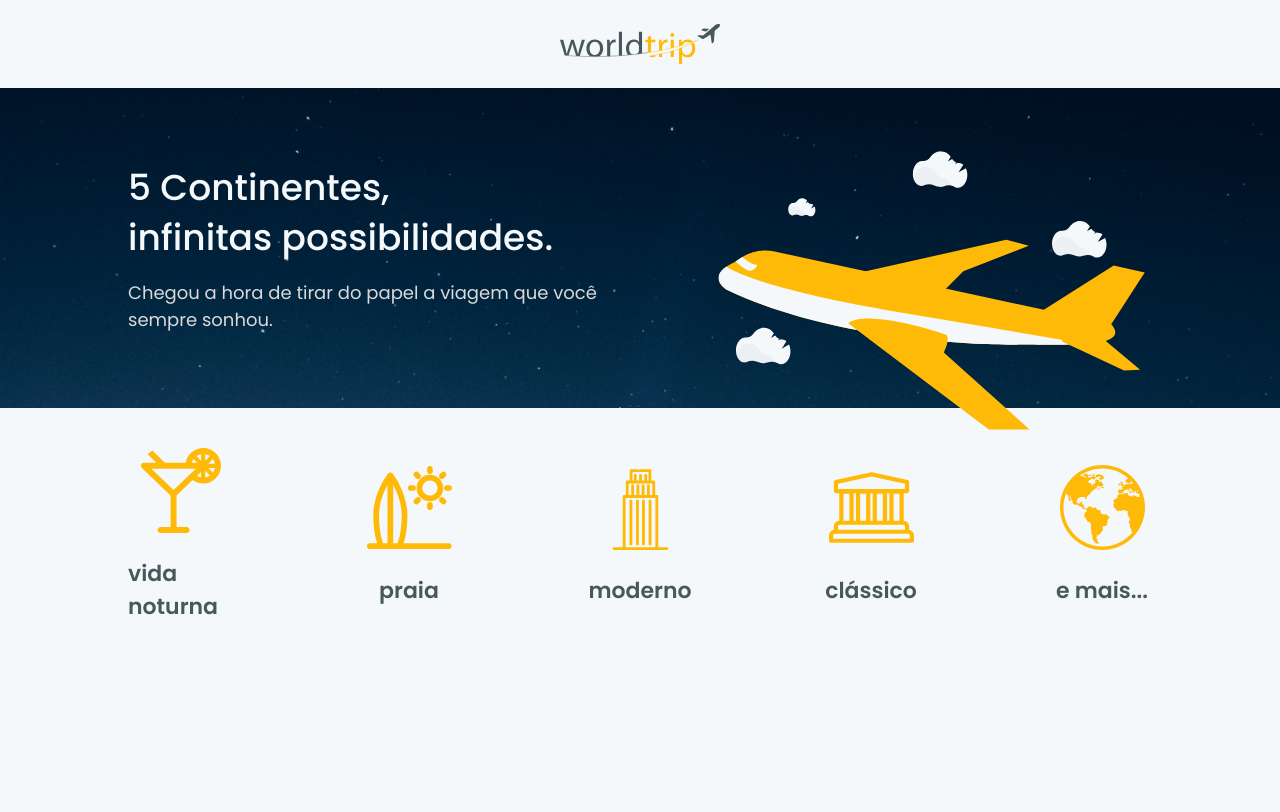
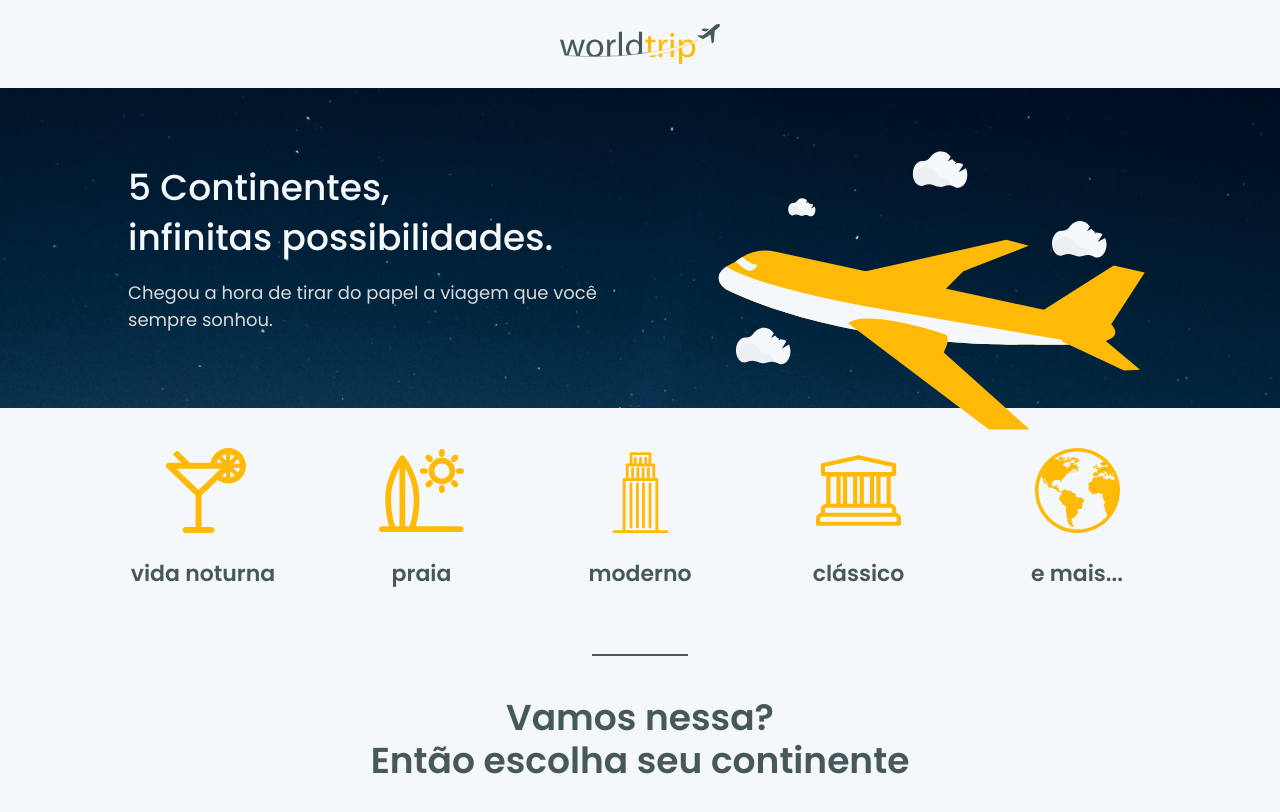
Before and after one commit to paulorobinson/worldtrip_ignite_react, a Next.js app: page / in a window 1280 px wide. Shown: the top 812 px of the page. Built offline with nearby package versions, Linux system fonts and the light colour scheme.

Commit message:
Add Heading Message

```diff
--- /dev/null
+++ b/src/pages/components/Divider.tsx
@@ -0,0 +1,13 @@
+import { Box, Flex } from '@chakra-ui/react';
+
+export const Divider = () => {
+  return (
+    <Flex w="100%" justify="center">
+      <Box
+        w={{ base: '24', lg: '30' }}
+        h={{ base: '1px', lg: '2px' }}
+        bg="gray.900"
+      />
+    </Flex>
+  );
+};
--- a/src/pages/components/TravelItem.tsx
+++ b/src/pages/components/TravelItem.tsx
@@ -12,7 +12,7 @@ export const TravelItem = ({ title, image, ...rest }: TravelItemProps) => {
       alignItems="center"
       justifyContent="center"
       flexDirection={{ base: 'row', lg: 'column' }}
-      w={{ base: 'auto', lg: 100 }}
+      w={{ base: 'auto', lg: 150 }}
       {...rest}
     >
       <Image src={image} alt={title} display={{ base: 'none', lg: 'flex' }} />
--- a/src/pages/index.tsx
+++ b/src/pages/index.tsx
@@ -1,7 +1,8 @@
-import { Flex } from '@chakra-ui/react';
+import { Box, Flex, Heading } from '@chakra-ui/react';
 import type { NextPage } from 'next';
 import Head from 'next/head';
 import { Banner } from './components/Banner';
+import { Divider } from './components/Divider';
 import Header from './components/Header';
 import { TravelTypes } from './components/TravelTypes';
 
@@ -17,6 +18,19 @@ const Home: NextPage = () => {
         <Banner />
 
         <TravelTypes />
+
+        <Divider />
+
+        <Flex w="100%" justify="center">
+          <Heading
+            fontSize={{ base: '26', md: '30', lg: '30', xl: '36' }}
+            py="10"
+            textAlign="center"
+          >
+            Vamos nessa? <br />
+            Então escolha seu continente
+          </Heading>
+        </Flex>
       </Flex>
     </>
   );
```
